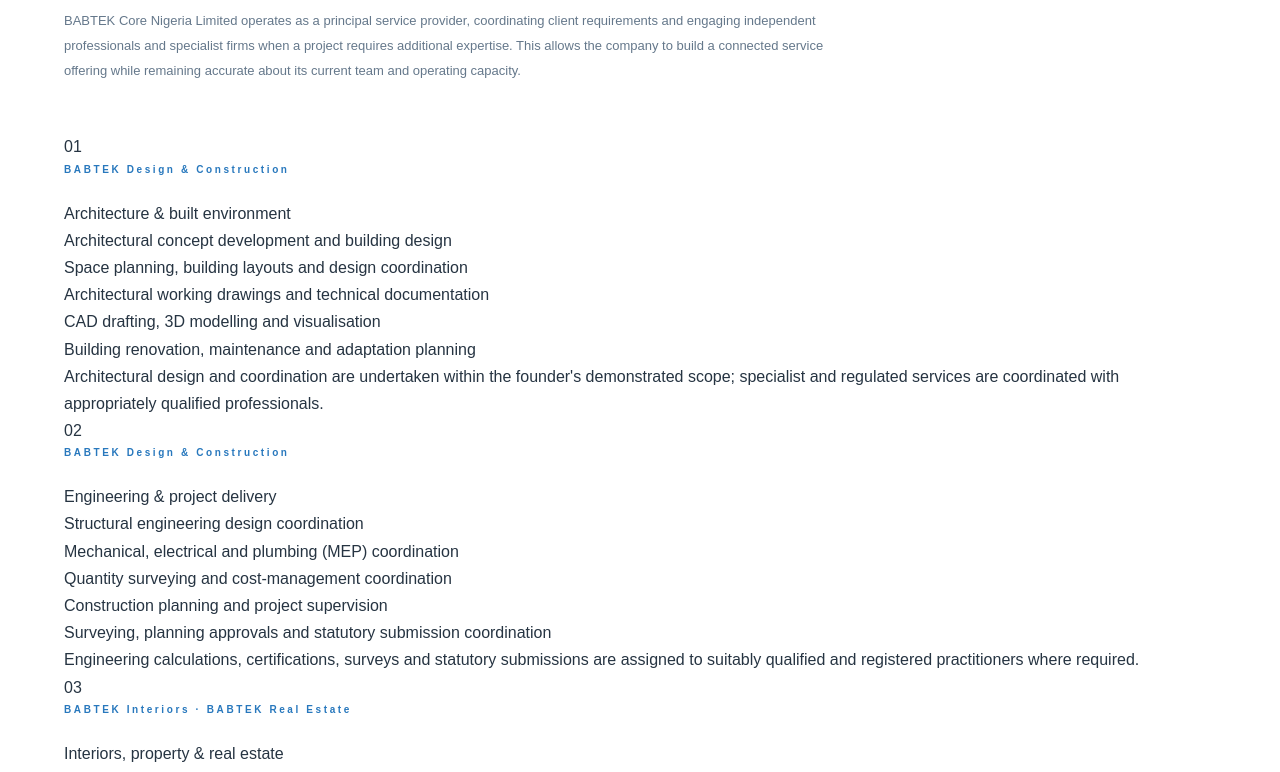
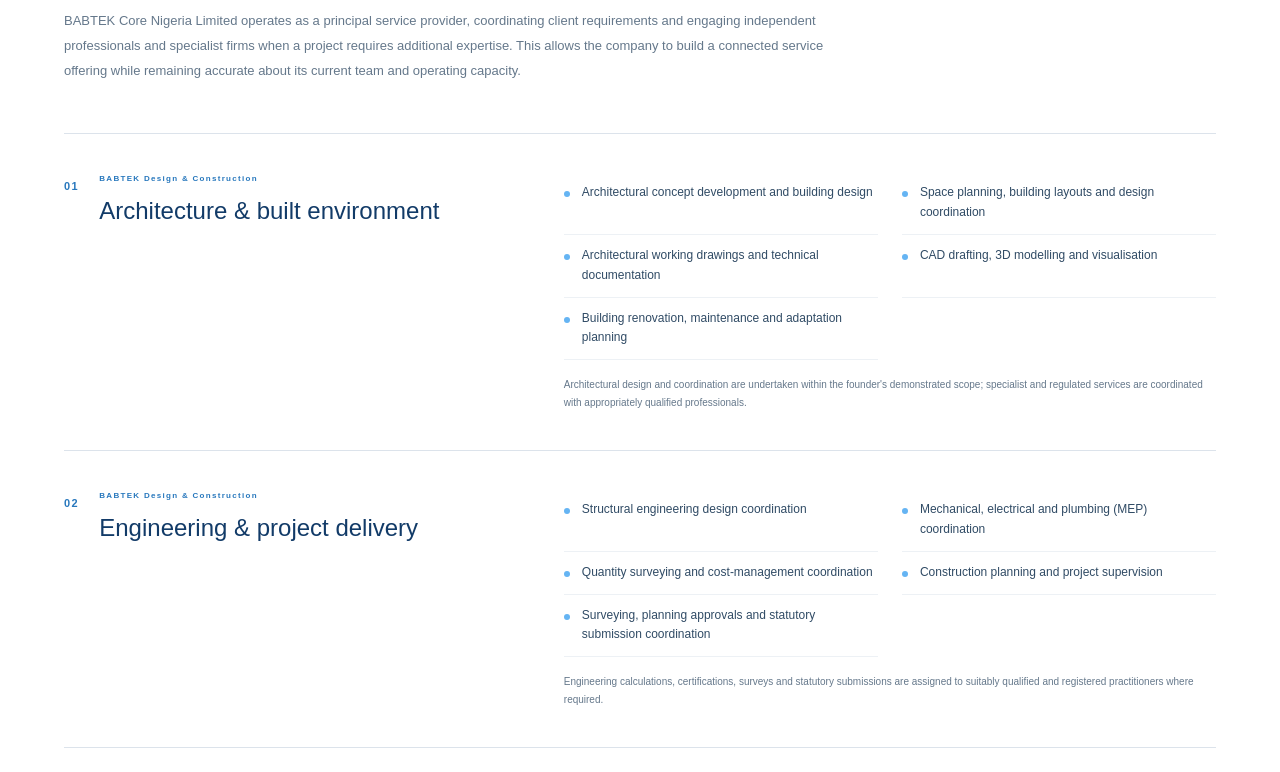
Before and after one commit to babtekcorenigerialimited-cpu/babtek-core-website, a Next.js app: page /capabilities in a window 1280 px wide. Shown: the part 740-1512 px from the top of the page. Built offline with nearby package versions, Linux system fonts and the light colour scheme.

Commit message:
Style enterprise capabilities directory

```diff
--- a/app/globals.css
+++ b/app/globals.css
@@ -270,3 +270,17 @@ a{color:inherit;text-decoration:none}
 .admin-metric[href]{display:block;transition:border-color .2s,transform .2s}
 .admin-metric[href]:hover{border-color:#8bc8f5;transform:translateY(-2px)}
 @media(max-width:650px){.admin-create-form{grid-template-columns:1fr}}
+
+
+/* Detailed capabilities directory */
+.capability-catalog{border-top:1px solid var(--line)}
+.capability-group{display:grid;grid-template-columns:.8fr 1.2fr;gap:65px;padding:38px 0;border-bottom:1px solid var(--line)}
+.capability-group-heading{display:flex;align-items:flex-start;gap:20px}
+.capability-group-heading>span{font-size:11px;font-weight:800;color:var(--mid);letter-spacing:1.5px;padding-top:5px}
+.capability-group-heading .eyebrow{font-size:8px;margin:0 0 9px;letter-spacing:1.3px}
+.capability-group-heading h2{font-size:24px;line-height:1.3;color:var(--blue);margin:0}
+.capability-group-body ul{list-style:none;margin:0;padding:0;display:grid;grid-template-columns:1fr 1fr;gap:0 24px}
+.capability-group-body li{font-size:12px;line-height:1.65;color:#304b65;padding:11px 0 11px 18px;border-bottom:1px solid #edf1f5;position:relative}
+.capability-group-body li:before{content:"";position:absolute;left:0;top:19px;width:6px;height:6px;background:var(--sky);border-radius:50%}
+.capability-group-body>p{font-size:10px;line-height:1.8;color:var(--muted);margin:16px 0 0}
+@media(max-width:700px){.capability-group{grid-template-columns:1fr;gap:20px;padding:28px 0}.capability-group-body ul{grid-template-columns:1fr}.capability-group-heading h2{font-size:21px}}
```
